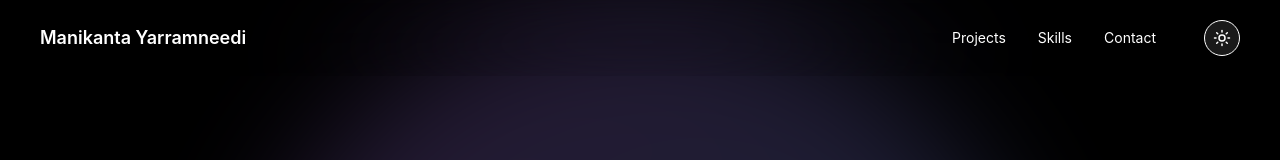
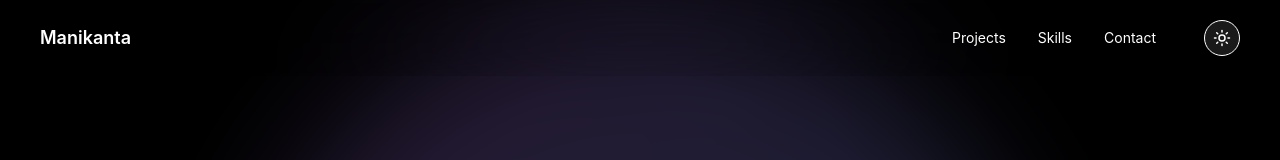
Before and after one commit to Maniprogramer/portfolio, a React (Vite) app: page / in a window 1280 px wide. Shown: the top 160 px of the page. Built offline with nearby package versions, Linux system fonts and the light colour scheme.

Commit message:
fix: name fixed nav bar

```diff
--- a/src/data/portfolio.js
+++ b/src/data/portfolio.js
@@ -2,7 +2,7 @@
 
 export const portfolioData = {
   // General Info
-  name: "Manikanta Yarramneedi",
+  name: "Manikanta",
 
   // Hero Section
   heroTitle: "Manikanta Yarramneedi",
```
